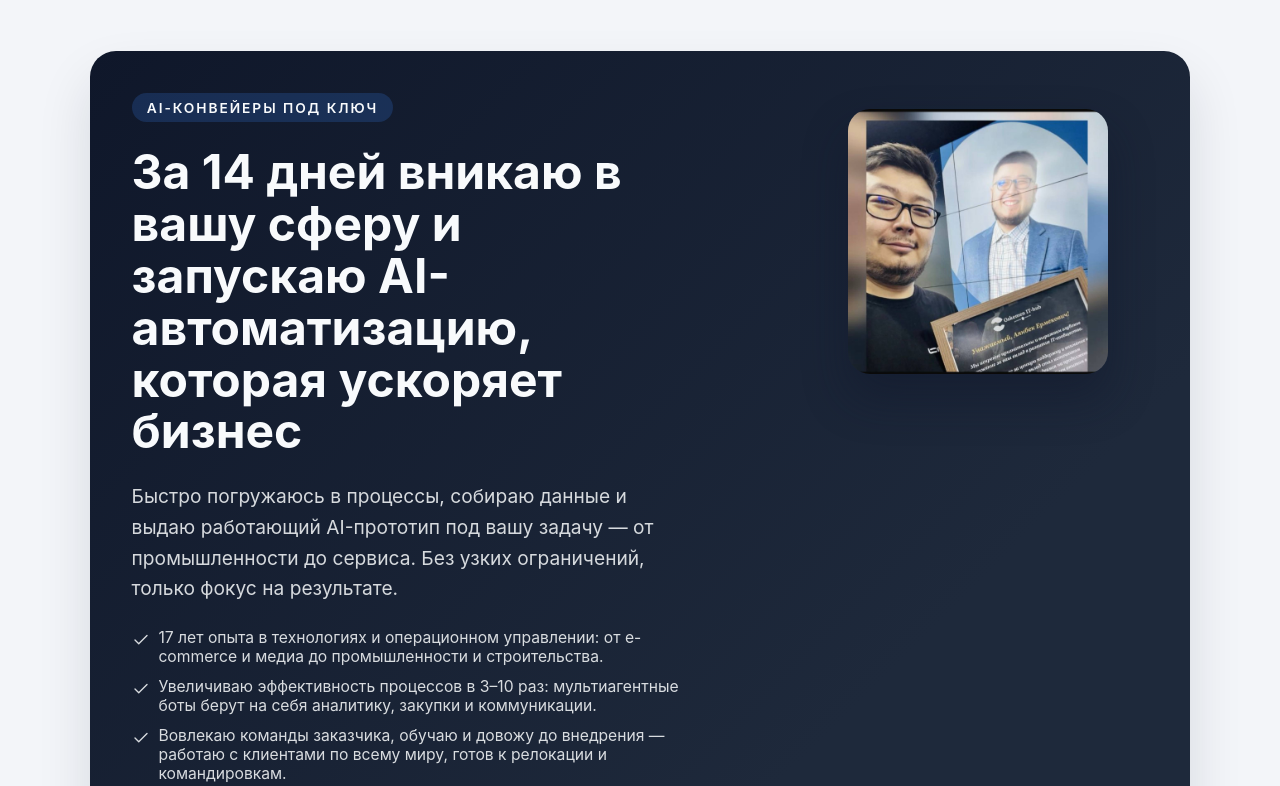
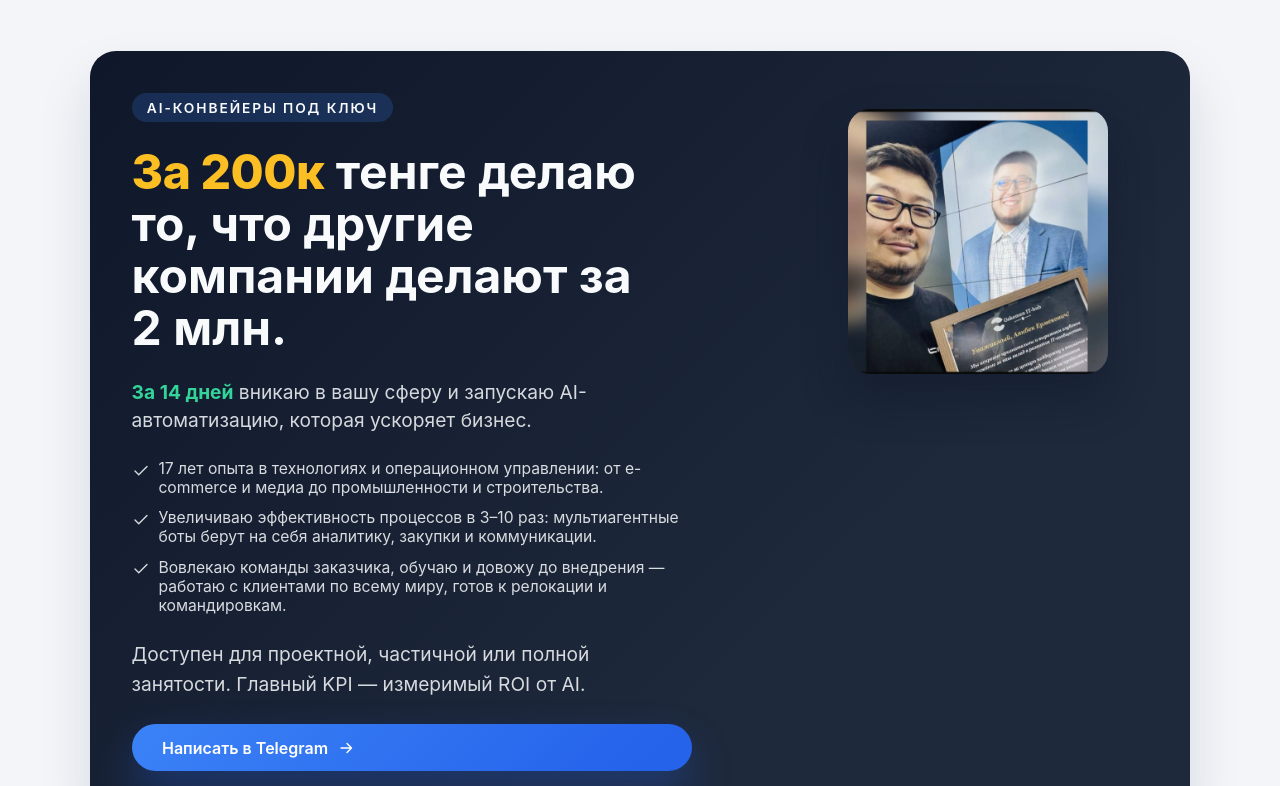
Before and after one commit to AyanbekDos/protfolio, a plain HTML site: page index.html in a window 1280 px wide. Shown: the top 786 px of the page. Drawn offline with Linux system fonts and the light colour scheme.

Commit message:
Update hero copy and styling

```diff
--- a/index.html
+++ b/index.html
@@ -113,6 +113,28 @@
     .hero h1 {
       font-size: clamp(2.05rem, 4.6vw, 3rem);
       line-height: 1.08;
+    }
+
+    .hero-headline .hero-accent-strong {
+      color: #fbbf24;
+      font-weight: 800;
+      letter-spacing: -0.01em;
+    }
+
+    .hero-headline .hero-accent-soft {
+      color: #7dd3fc;
+      font-weight: 700;
+    }
+
+    .hero-subline {
+      color: rgba(248, 250, 252, 0.85);
+      font-size: clamp(1rem, 2vw, 1.15rem);
+      line-height: 1.5;
+    }
+
+    .hero-subline .hero-accent-light {
+      color: #34d399;
+      font-weight: 700;
     }
 
     .hero p {
@@ -413,9 +435,11 @@
         </figure>
         <div class="hero-content">
           <span class="badge">AI-конвейеры под ключ</span>
-          <h1>За 14 дней вникаю в вашу сферу и запускаю AI-автоматизацию, которая ускоряет бизнес</h1>
-          <p>
-            Быстро погружаюсь в процессы, собираю данные и выдаю работающий AI-прототип под вашу задачу — от промышленности до сервиса. Без узких ограничений, только фокус на результате.
+          <h1 class="hero-headline">
+            <span class="hero-accent-strong">За 200к</span> тенге делаю то, что другие компании делают за 2&nbsp;млн.
+          </h1>
+          <p class="hero-subline">
+            <span class="hero-accent-light">За 14 дней</span> вникаю в вашу сферу и запускаю AI-автоматизацию, которая ускоряет бизнес.
           </p>
           <ul class="hero-facts">
             <li>
```
